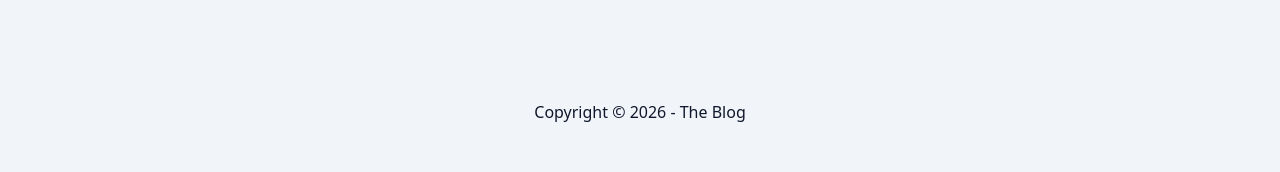
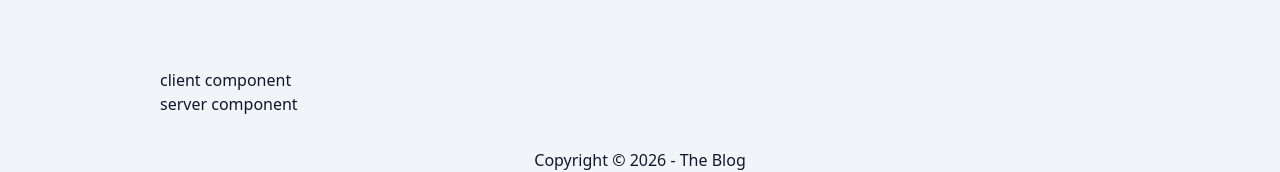
Before and after one commit to williamandradesantana/react-next-nest-luiz-otavio-miranda, a Next.js app in the folder blog/: page / in a window 1280 px wide. Shown: the part 1974-2146 px from the top of the page. Built offline with nearby package versions, Linux system fonts and the light colour scheme.

Commit message:
Cuidado para não mudar um Server Component em Client Component sem querer

```diff
--- a/blog/src/app/page.tsx
+++ b/blog/src/app/page.tsx
@@ -1,5 +1,7 @@
+import { ClientComponent } from "@/components/ClientComponent";
 import { PostFeatured } from "@/components/PostFeatured";
 import { PostsList } from "@/components/PostsList";
+import { ServerComponent } from "@/components/ServerComponent";
 import { SpinLoader } from "@/components/SpinLoader";
 import { Suspense } from "react";
 
@@ -10,6 +12,10 @@ export default async function HomePage() {
         <PostFeatured />
         <PostsList />
       </Suspense>
+
+      <ClientComponent>
+        <ServerComponent />
+      </ClientComponent>
     </>
   );
 }
--- /dev/null
+++ b/blog/src/components/ClientComponent/index.tsx
@@ -0,0 +1,6 @@
+"use client"; // <- se espalha para todos os componentes que importar aqui.
+
+export function ClientComponent({ children }: { children: React.ReactNode }) {
+  console.log("ClientComponent");
+  return <div>client component {children} </div>;
+}
--- a/blog/src/components/ErrorMessage/index.tsx
+++ b/blog/src/components/ErrorMessage/index.tsx
@@ -1,3 +1,5 @@
+"use client";
+
 import clsx from "clsx";
 
 type ErrorMessageProps = {
--- /dev/null
+++ b/blog/src/components/ServerComponent/index.tsx
@@ -0,0 +1,4 @@
+export function ServerComponent() {
+  console.log("ServerComponent");
+  return <div>server component</div>;
+}
```
